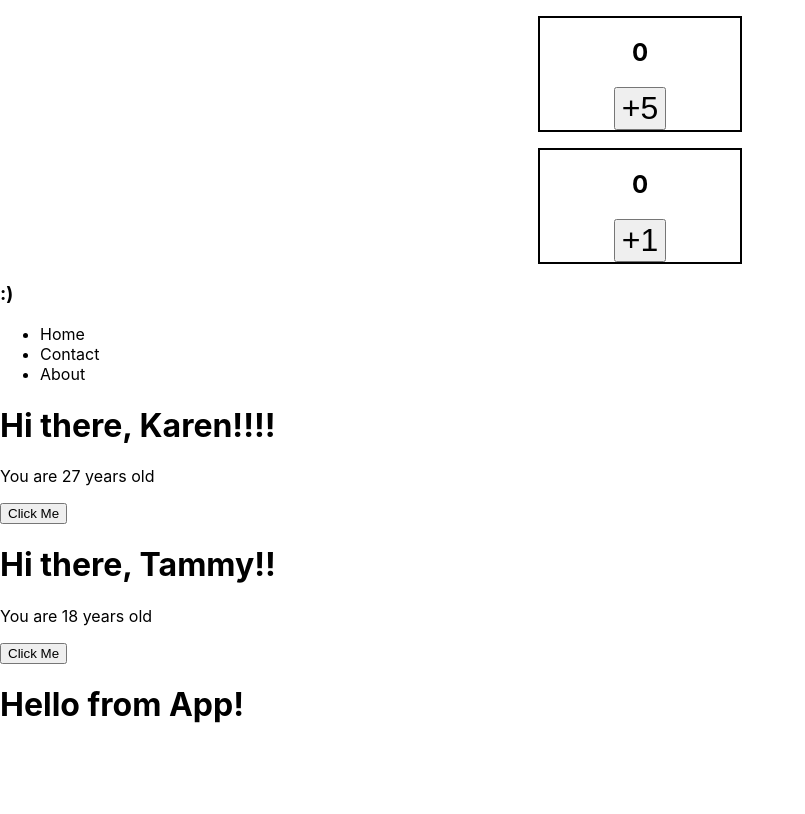
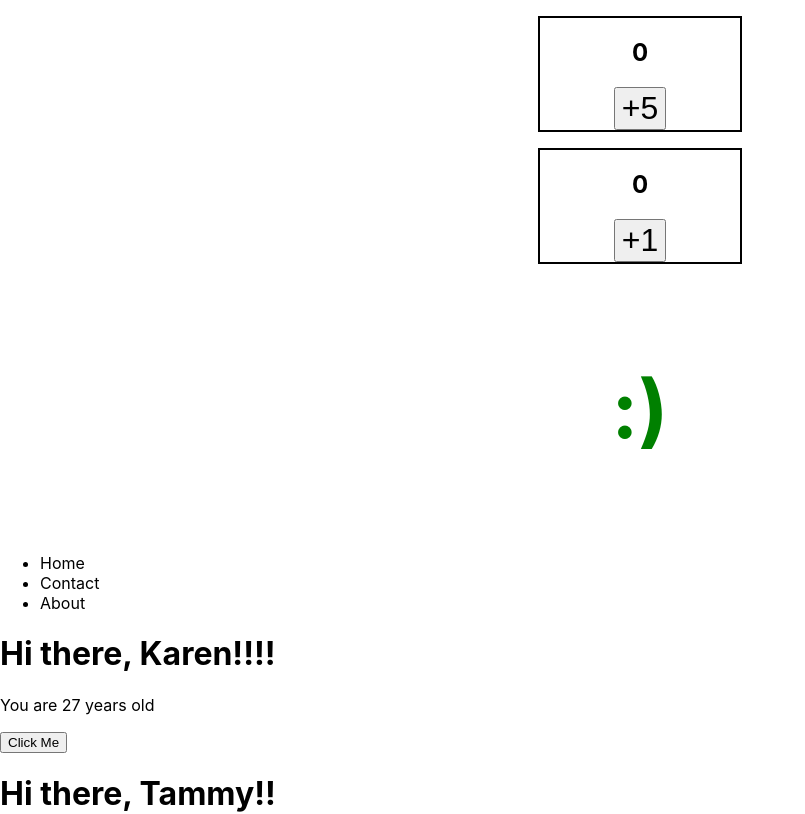
Before and after one commit to umeshraj/react_beg_steele, a React (Create React App) app in the folder my-app/: page / in a window 1280 px wide. Shown: the top 814 px of the page, without its empty margins (0-805 px from the left). Built offline with nearby package versions, Linux system fonts and the light colour scheme.

Commit message:
Using inline and css styles

```diff
--- /dev/null
+++ b/my-app/src/MoodToggler.css
@@ -0,0 +1,5 @@
+.MoodToggler {
+  font-size: 5rem;
+  text-align: center;
+  padding: 1rem;
+}
--- a/my-app/src/MoodToggler.js
+++ b/my-app/src/MoodToggler.js
@@ -1,11 +1,17 @@
 import React, { useState } from "react";
+import "./MoodToggler.css";
 
 function MoodToggler() {
   const [isHappy, setIsHappy] = useState(true);
   const toggleIsHappy = () => {
     setIsHappy(!isHappy);
   };
-  return <h3 onClick={toggleIsHappy}>{isHappy ? ":)" : ":("}</h3>;
+  const styles = { color: isHappy ? "green" : "red" };
+  return (
+    <h3 className="MoodToggler" style={styles} onClick={toggleIsHappy}>
+      {isHappy ? ":)" : ":("}
+    </h3>
+  );
 }
 
 export default MoodToggler;
```
